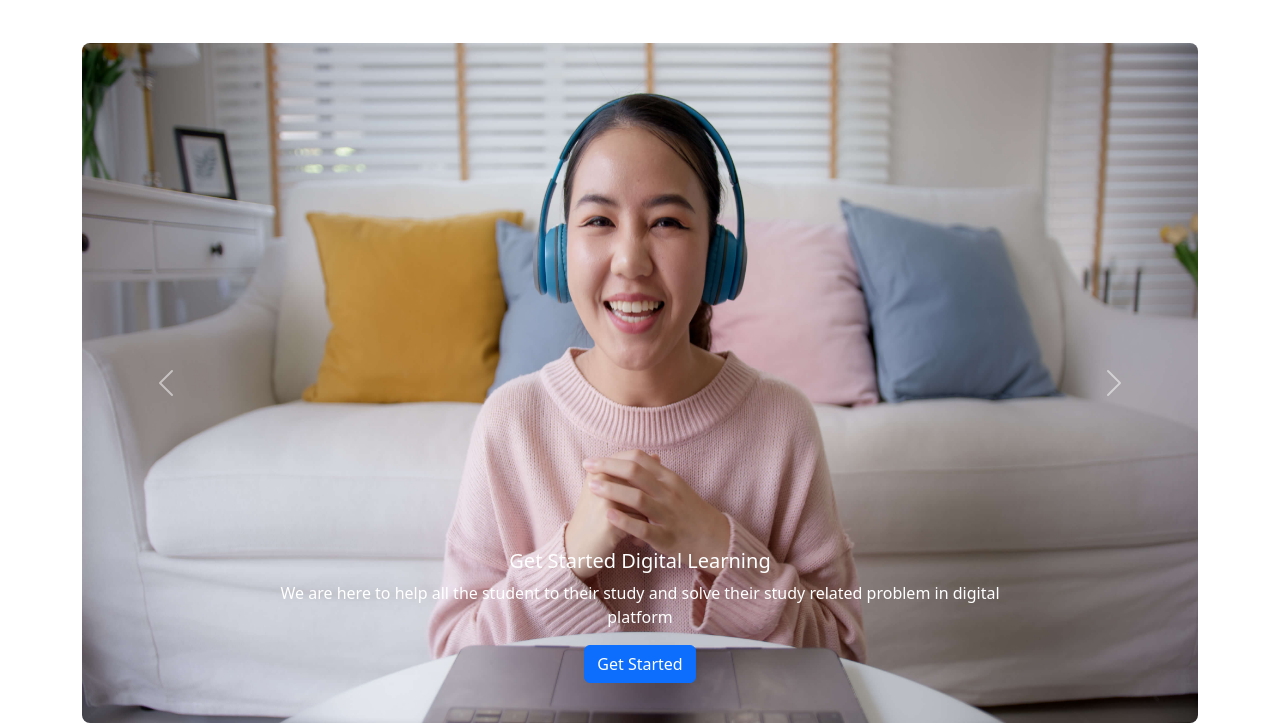
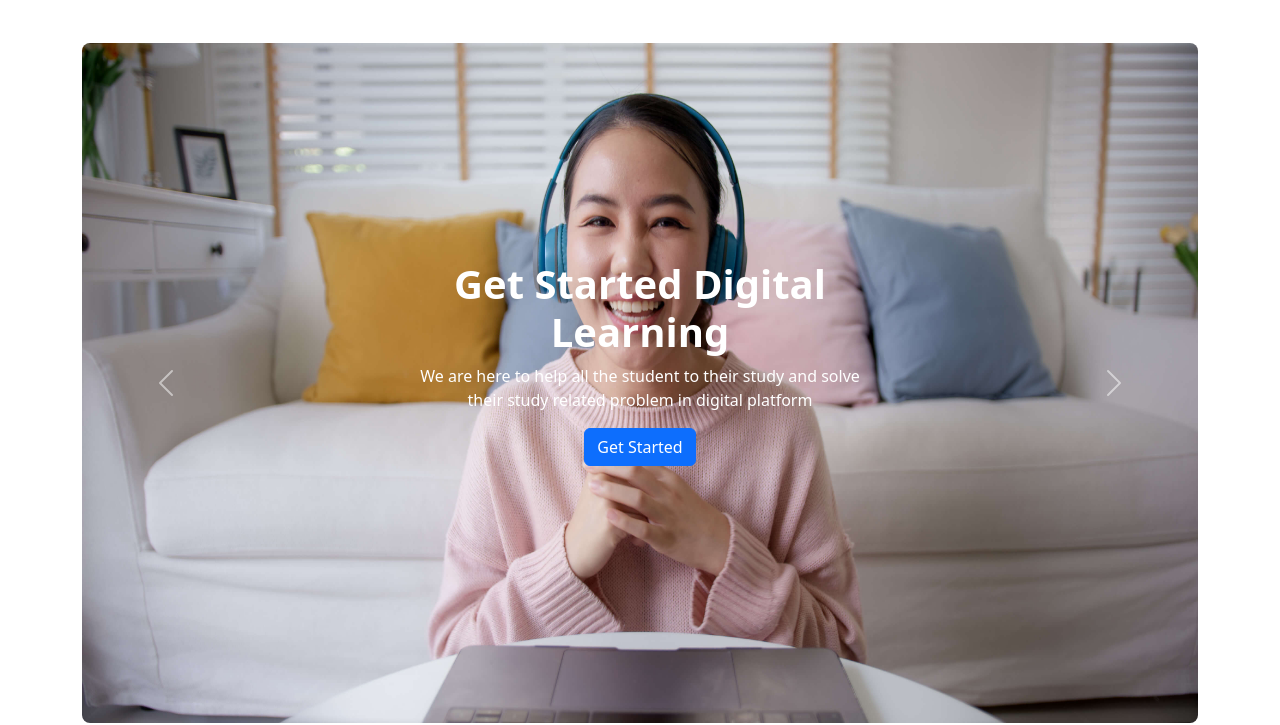
Before and after one commit to tuhinahmed-cse/learner-tech-website, a plain HTML site: page index.html in a window 1280 px wide. Shown: the part 93-818 px from the top of the page. Drawn offline with nearby package versions, Linux system fonts and the light colour scheme.

Commit message:
modify cover part

```diff
--- a/index.html
+++ b/index.html
@@ -74,10 +74,10 @@
 
           <img src="images/cover/cover-3.jpg" class="d-block w-100 rounded-3" alt="...">
 
-          <div class="carousel-caption ">
-            <h5 class="">Get Started Digital
+          <div class="carousel-caption d-flex flex-column justify-content-center align-items-center h-100 ">
+            <h5 class="fs-1 fw-bold text-wrap" style="max-width: 28rem;">Get Started Digital
               Learning</h5>
-            <p class="">We are here to help all the student to their study and solve their study related problem in digital platform</p>
+            <p class="text-wrap" style="max-width: 28rem;">We are here to help all the student to their study and solve their study related problem in digital platform</p>
             <button type="button" class="btn btn-primary">Get Started</button>
 
 
```
Also changed, not shown: test.html (+3 -3 lines).
